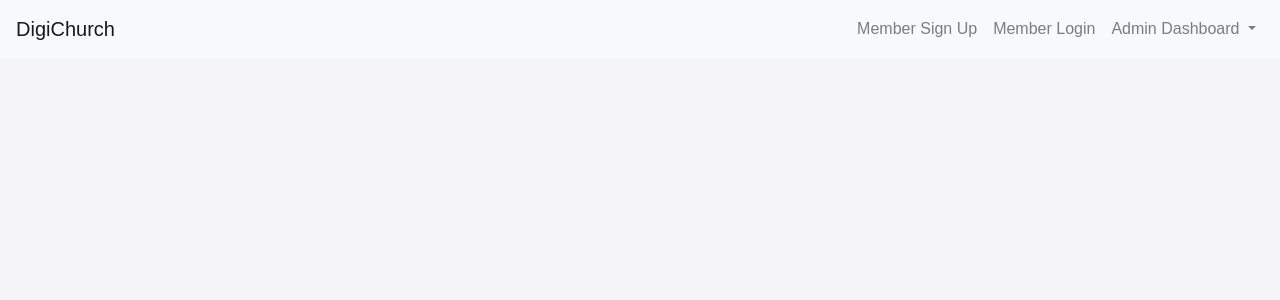
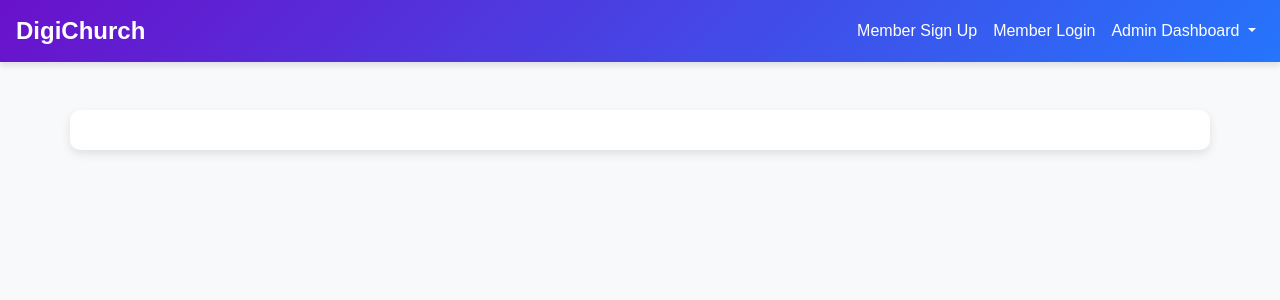
Before and after one commit to Manyala1/kanisa, a Flask app: page / in a window 1280 px wide. Shown: the top 300 px of the page. Run offline with Flask 3, Linux system fonts and the light colour scheme; some libraries are stand-ins or nearby versions.

Commit message:
new base

```diff
--- a/app/templates/base.html
+++ b/app/templates/base.html
@@ -5,7 +5,74 @@
     <meta name="viewport" content="width=device-width, initial-scale=1.0">
     <title>DigiChurch</title>
     <link rel="stylesheet" href="https://stackpath.bootstrapcdn.com/bootstrap/4.5.2/css/bootstrap.min.css">
-    <link rel="stylesheet" href="{{ url_for('static', filename='css/base.css') }}">
+    <style>
+        /* Base Styles */
+        body {
+            font-family: 'Poppins', sans-serif;
+            background-color: #f8f9fa;
+            color: #343a40;
+            margin: 0;
+        }
+
+        /* Navbar */
+        .navbar {
+            background: linear-gradient(135deg, #6a11cb, #2575fc);
+            box-shadow: 0px 4px 6px rgba(0, 0, 0, 0.1);
+        }
+
+        .navbar-brand {
+            color: white !important;
+            font-weight: bold;
+            font-size: 1.5rem;
+        }
+
+        .navbar-nav .nav-link {
+            color: white !important;
+            transition: all 0.3s ease;
+        }
+
+        .navbar-nav .nav-link:hover {
+            color: #e3e3e3 !important;
+        }
+
+        /* Dropdown */
+        .nav-item.dropdown .dropdown-menu {
+            background-color: rgba(255, 255, 255, 0.9);
+            border-radius: 8px;
+            box-shadow: 0px 2px 8px rgba(0, 0, 0, 0.1);
+        }
+
+        .dropdown-item {
+            color: #343a40;
+        }
+
+        .dropdown-item:hover {
+            background-color: rgba(106, 17, 203, 0.1);
+        }
+
+        /* Flash Messages */
+        .alert {
+            border-radius: 6px;
+            font-weight: 500;
+        }
+
+        /* Container */
+        .container {
+            background: white;
+            padding: 20px;
+            border-radius: 10px;
+            box-shadow: 0px 4px 10px rgba(0, 0, 0, 0.1);
+        }
+
+        /* Buttons */
+        button.navbar-toggler {
+            border: 2px solid white;
+        }
+
+        .navbar-toggler-icon {
+            filter: invert(100%);
+        }
+    </style>
 </head>
 <body>
     <nav class="navbar navbar-expand-lg navbar-light bg-light">
```
